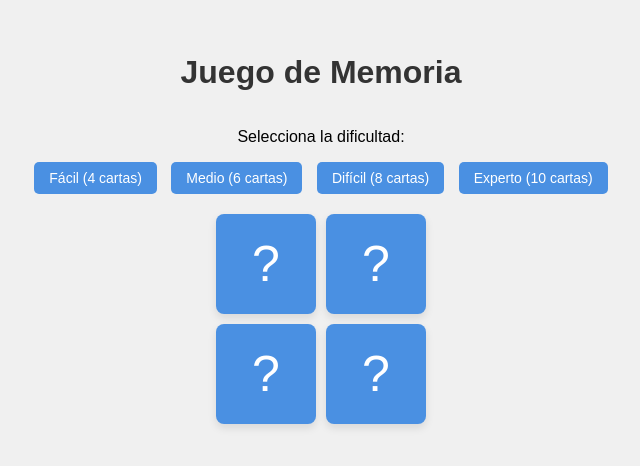
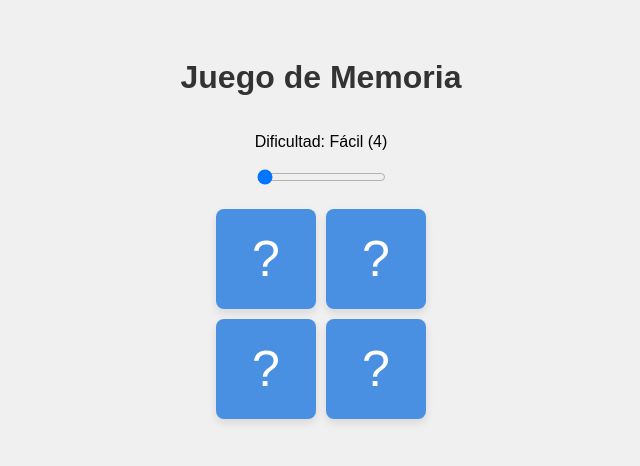
Before and after one commit to ApoloSolInvictus/memoji, a plain HTML site: page index.html in a window 1280 px wide. Shown: the part 172-638 px from the top of the page, without its empty margins (319-959 px from the left). Drawn offline with Linux system fonts and the light colour scheme.

Commit message:
Replace difficulty buttons with a slider input
Updated level controls to use a slider for difficulty selection.

```diff
--- a/index.html
+++ b/index.html
@@ -11,12 +11,10 @@
     <h1>Juego de Memoria</h1>
 
     <div id="level-controls">
-        <p>Selecciona la dificultad:</p>
-        <button class="level-btn" data-level="1">Fácil (4 cartas)</button>
-        <button class="level-btn" data-level="2">Medio (6 cartas)</button>
-        <button class="level-btn" data-level="3">Difícil (8 cartas)</button>
-        <button class="level-btn" data-level="4">Experto (10 cartas)</button>
-        </div>
+        <p>Dificultad: <span id="level-display">Fácil (4)</span></p>
+
+        <input type="range" id="level-slider" min="1" max="8" value="1">
+    </div>
 
     <div class="game-board" id="game-board">
         </div>
```
